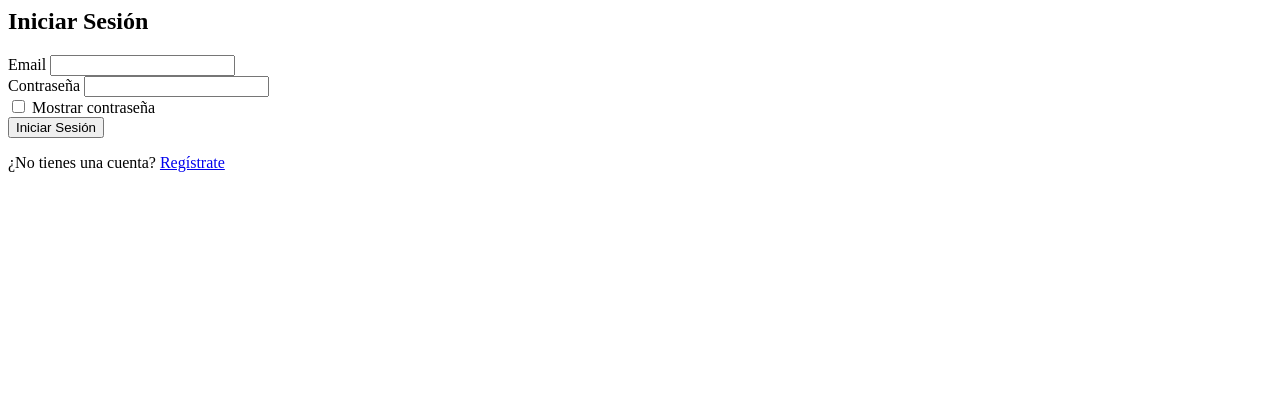
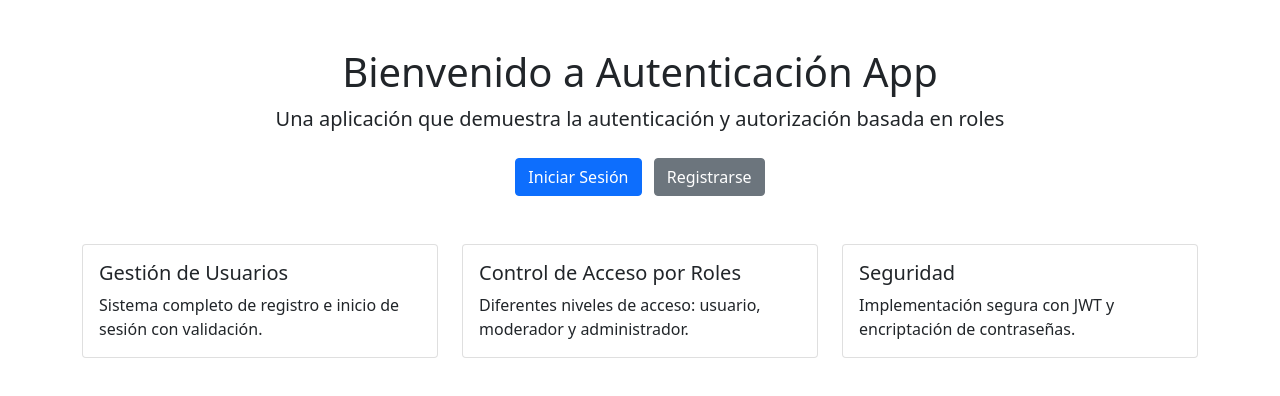
Before and after one commit to Richi110899/repositorybackend_2, a website: page frontend/index.html in a window 1280 px wide. Drawn offline with nearby package versions, Linux system fonts and the light colour scheme.

Commit message:
Segundo commit

```diff
--- a/frontend/index.html
+++ b/frontend/index.html
@@ -1,67 +1,66 @@
-<div class="container mt-5">
-  <div class="row justify-content-center">
-    <div class="col-md-5">
-      <div class="card">
-        <div class="card-body">
-          <h2 class="text-center mb-4">Iniciar Sesión</h2>
+<!doctype html>
+<html lang="es">
+  <head>
+    <meta charset="UTF-8" />
+    <meta name="viewport" content="width=device-width, initial-scale=1.0" />
+    <title>Autenticación App</title>
+    <link
+      href="https://cdn.jsdelivr.net/npm/bootstrap@5.1.3/dist/css/bootstrap.min.css"
+      rel="stylesheet"
+    />
+  </head>
+  <body>
+    <div class="container mt-5">
+      <div class="jumbotron text-center">
+        <h1>Bienvenido a Autenticación App</h1>
+        <p class="lead">
+          Una aplicación que demuestra la autenticación y autorización basada en
+          roles
+        </p>
 
-          <!-- Mensaje de error del servidor (si aplica) -->
-          <div class="alert alert-danger" role="alert" style="display: none">
-            Error al iniciar sesión
+        <div class="mt-4" id="auth-buttons">
+          <a href="/login" class="btn btn-primary me-2"> Iniciar Sesión </a>
+          <a href="/register" class="btn btn-secondary"> Registrarse </a>
+        </div>
+      </div>
+
+      <div class="row mt-5">
+        <div class="col-md-4">
+          <div class="card mb-4">
+            <div class="card-body">
+              <h5 class="card-title">Gestión de Usuarios</h5>
+              <p class="card-text">
+                Sistema completo de registro e inicio de sesión con validación.
+              </p>
+            </div>
           </div>
+        </div>
 
-          <form>
-            <!-- Email -->
-            <div class="mb-3">
-              <label for="email" class="form-label">Email</label>
-              <input
-                type="email"
-                name="email"
-                class="form-control"
-                id="email"
-              />
-              <div class="text-danger" style="display: none">
-                El email es obligatorio
-              </div>
+        <div class="col-md-4">
+          <div class="card mb-4">
+            <div class="card-body">
+              <h5 class="card-title">Control de Acceso por Roles</h5>
+              <p class="card-text">
+                Diferentes niveles de acceso: usuario, moderador y
+                administrador.
+              </p>
             </div>
+          </div>
+        </div>
 
-            <!-- Contraseña -->
-            <div class="mb-3">
-              <label for="password" class="form-label">Contraseña</label>
-              <input
-                type="password"
-                name="password"
-                class="form-control"
-                id="password"
-              />
-              <div class="text-danger" style="display: none">
-                La contraseña es obligatoria
-              </div>
+        <div class="col-md-4">
+          <div class="card mb-4">
+            <div class="card-body">
+              <h5 class="card-title">Seguridad</h5>
+              <p class="card-text">
+                Implementación segura con JWT y encriptación de contraseñas.
+              </p>
             </div>
-
-            <!-- Checkbox Mostrar contraseña -->
-            <div class="mb-3 form-check">
-              <input
-                type="checkbox"
-                class="form-check-input"
-                id="showPasswordCheckbox"
-              />
-              <label class="form-check-label" for="showPasswordCheckbox"
-                >Mostrar contraseña</label
-              >
-            </div>
-
-            <!-- Botón de enviar -->
-            <button type="submit" class="btn btn-primary w-100">
-              Iniciar Sesión
-            </button>
-          </form>
-
-          <div class="mt-3 text-center">
-            <p>¿No tienes una cuenta? <a href="/register">Regístrate</a></p>
           </div>
         </div>
       </div>
     </div>
-  </div>
-</div>
+
+    <script src="https://cdn.jsdelivr.net/npm/bootstrap@5.1.3/dist/js/bootstrap.bundle.min.js"></script>
+  </body>
+</html>
```
